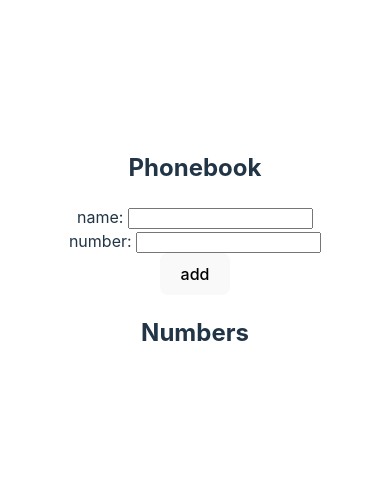
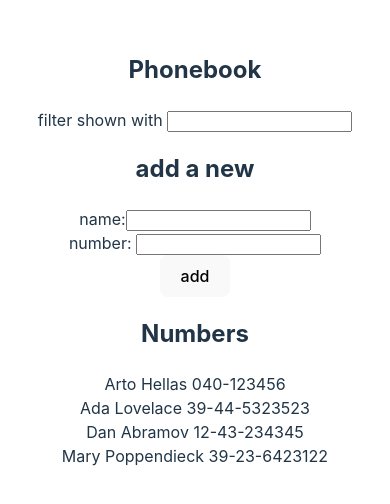
Before and after one commit to Madhusmitamis/05-phonebook, a React (Vite) app: page / in a window 390 px wide. Shown: the part 172-676 px from the top of the page. Built offline with nearby package versions, Linux system fonts and the light colour scheme.

Commit message:
2.9*: The Phonebook Step 4 done.

```diff
--- a/src/App.jsx
+++ b/src/App.jsx
@@ -3,9 +3,15 @@ import './App.css'
 
 
 const App = () => {
-const [persons, setPersons] = useState([])
+const [persons, setPersons] = useState([
+    { name: 'Arto Hellas', number: '040-123456', id: 1 },
+    { name: 'Ada Lovelace', number: '39-44-5323523', id: 2 },
+    { name: 'Dan Abramov', number: '12-43-234345', id: 3 },
+    { name: 'Mary Poppendieck', number: '39-23-6423122', id: 4 }
+])
   const [newName, setNewName] = useState('')
   const [newNumber, setNewNumber]= useState('')
+  const [searchFilter, setSearchFilter] = useState('')
 
 
   const handleNameChange = (event) => {
@@ -14,6 +20,12 @@ const [persons, setPersons] = useState([])
   const handleNumberChange =(event)=>{
     setNewNumber(event.target.value)
   }
+  const handleSearchFilterChange =(event)=>{
+    setSearchFilter(event.target.value)
+  }
+  const filteredPersons = persons.filter(person =>
+    person.name.toLowerCase().includes(searchFilter.toLowerCase())
+  )
 
   const addPerson = (event) => {
     event.preventDefault()
@@ -24,7 +36,7 @@ const [persons, setPersons] = useState([])
       name: newName,
       number:newNumber
     };
-    setPersons(persons.concat(personObject));
+    setPersons([...persons,personObject]);
     setNewName('')
     setNewNumber('')
   }
@@ -35,9 +47,13 @@ const alertUser = () => {
   return (
     <div>
       <h2>Phonebook</h2>
+      <div>
+        filter shown with <input value={searchFilter} onChange={handleSearchFilterChange} />
+      </div>
+      <h2>add a new</h2>
       <form onSubmit={addPerson}>
         <div>
-          name: <input value={newName} onChange={handleNameChange} />
+          name:<input value={newName} onChange={handleNameChange} />
         </div>
         <div>number: <input value={newNumber} onChange={handleNumberChange} /></div>
         <div>
@@ -47,7 +63,7 @@ const alertUser = () => {
       <h2>Numbers</h2>
       <div>
         {/* Render the list of persons */}
-        {persons.map((person, index) => (
+        {filteredPersons.map((person, index) => (
           <div key={index}>{person.name} {person.number}</div>
         ))}
       </div>
```
